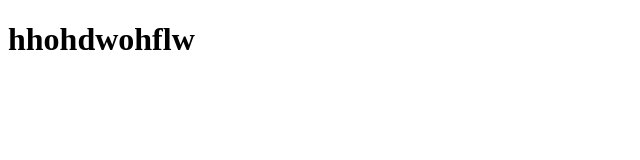
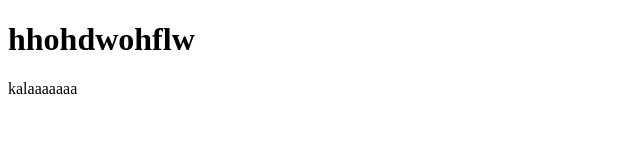
Before and after one commit to r1smoil/dkwd, a plain HTML site: page index.html in a window 1280 px wide. Shown: the full height of the page, 0-640 px from the left. Drawn offline with Linux system fonts and the light colour scheme.

```diff
--- a/index.html
+++ b/index.html
@@ -7,5 +7,6 @@
 </head>
 <body>
     <h1>hhohdwohflw</h1>
+    <p>kalaaaaaaa</p>
 </body>
 </html>
```
